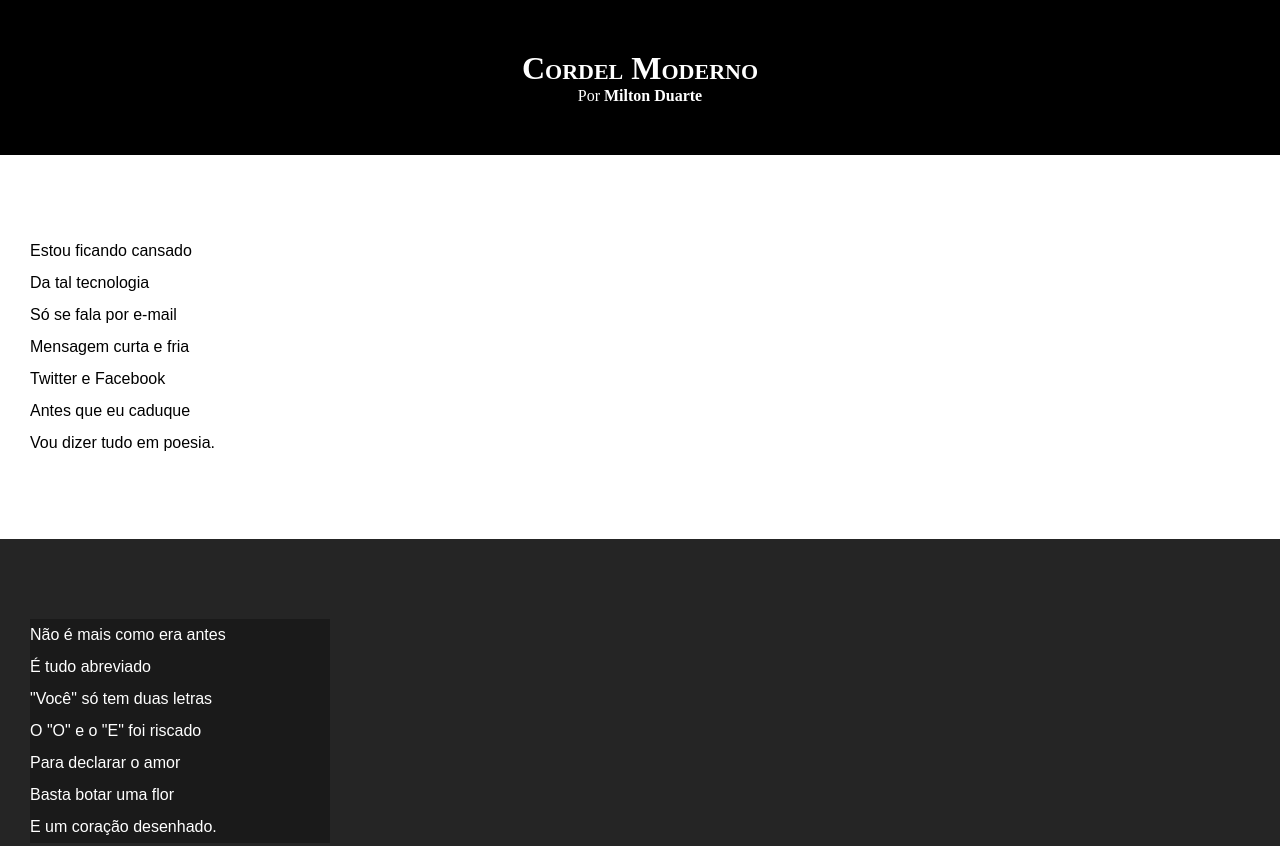
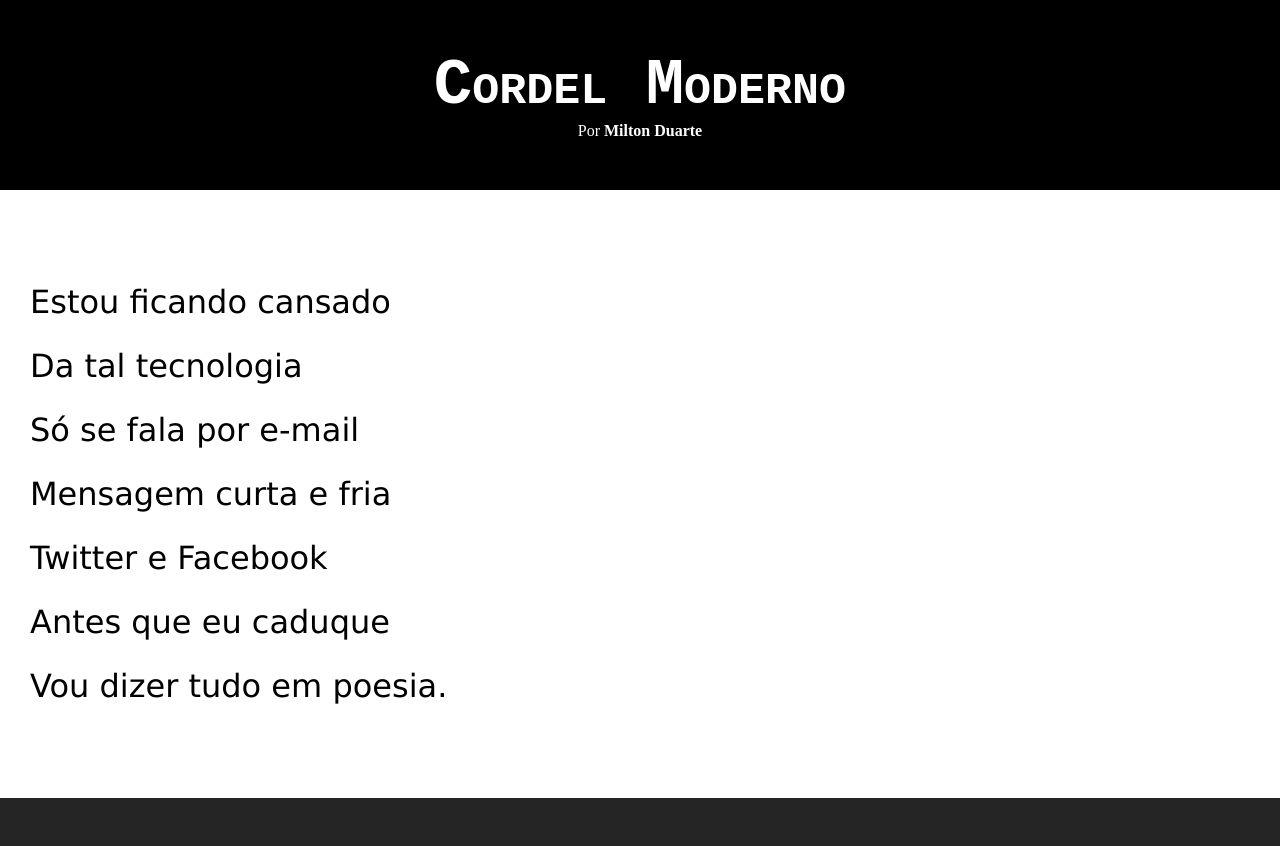
Before and after one commit to RenanGui7k/html-css, a plain HTML site: page desafios/des12/index.html in a window 1280 px wide. Shown: the top 846 px of the page. Drawn offline with Linux system fonts and the light colour scheme.

Commit message:
Continuação exercicio 22

```diff
--- a/desafios/des12/estilo/style.css
+++ b/desafios/des12/estilo/style.css
@@ -1,5 +1,9 @@
 @charset "UTF-8";
 
+:root {
+    --fonte1: 'Courier New', Courier, monospace;
+    --fonte2: Verdana, Geneva, Tahoma, sans-serif;
+}
 * {
     margin: 0px;
     padding: 0px;
@@ -19,6 +23,8 @@ header {
 header > h1 {
     padding-top: 50px;
     font-variant: small-caps;
+    font-family: var(--fonte1);
+    font-size: 4em;
 }
 
 header > p {
@@ -40,11 +46,16 @@ section {
     padding-bottom: 10vh;
     line-height: 2em;
     padding-left: 30px;
+    font-size: 2em;
 }
 
 section.normal {
     background-color: white;
     color: black;
+}
+
+section.normal > pre {
+    font-family: var(--fonte2);
 }
 
 section.imagem {
@@ -55,6 +66,7 @@ section.imagem {
 section.imagem > pre {
     width: 300px;
     background-color: rgba(0, 0, 0, 0.308);
+    font-family: var(--fonte2);
 }
 
 footer {
@@ -66,5 +78,4 @@ footer {
 
 pre {
     white-space: pre-line;
-    font-family: Arial, Helvetica, sans-serif;
 }
```
